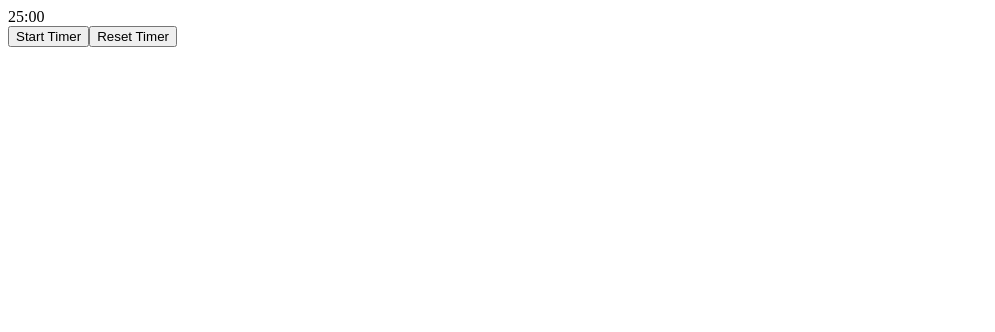
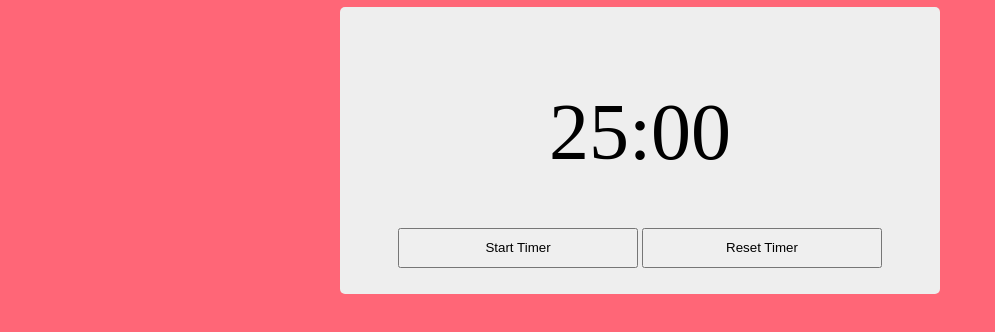
Before and after one commit to toastynerd/pom-tracker, a Preact app: page / in a window 1280 px wide. Shown: the whole page, without its empty margins (0-995 px from the left). Built offline with nearby package versions, Linux system fonts and the light colour scheme.

Commit message:
styling and org

```diff
--- /dev/null
+++ b/client/components/App.css
@@ -0,0 +1,9 @@
+.app {
+  display: flex;
+  width: 80%;
+  max-width: 600px;
+  background-color: #eee;
+  border-radius: 5px;
+  justify-content: center;
+  margin: -1px;
+}
--- a/client/components/App.js
+++ b/client/components/App.js
@@ -1,9 +1,11 @@
 import React from 'react';
 import { Timer } from './index';
 
+import './App.css'
+
 function App() {
   return (
-    <div>
+    <div className="app">
       <Timer />
     </div>
   )
--- /dev/null
+++ b/client/components/Timer/Timer.css
@@ -0,0 +1,19 @@
+.timer-container {
+  font-size: 5em;
+  width: 100%;
+  justify-content: center;
+  text-align: center;
+}
+
+.time-left {
+  width: 100%;
+  text-align: center;
+  margin-bottom: 2px;
+}
+
+.button {
+  width: 40%;
+  height: 3em;
+  margin: 2px;
+  margin-bottom: 2em;
+}
--- a/client/components/Timer/index.js
+++ b/client/components/Timer/index.js
@@ -1,4 +1,5 @@
 import React, {useEffect, useState} from 'react';
+import './Timer.css';
 
 function Timer() {
   const initSeconds = 1500; //25 minutes worth of seconds
@@ -31,28 +32,28 @@ function Timer() {
   };
 
   return (
-    <React.Fragment>
-      <div className="time-left">
+    <div className="timer-container">
+      <p className="time-left">
         <span className="minutes">
           {Math.floor(seconds / 60)}
         </span>:
         <span className="seconds">
           {Math.floor(seconds % 60).toString().padStart(2, '0')}
         </span>
-      </div>
+      </p>
       <button
-        className="timer start"
+        className="button start"
         onClick={toggle}
       >
         {isActive? 'Pause' : 'Start'} Timer
       </button>
       <button
-        className="timer reset"
+        className="button reset"
         onClick={reset}
       >
         Reset Timer
       </button>
-    </React.Fragment>
+    </div>
   )
 };
 
--- /dev/null
+++ b/client/index.css
@@ -0,0 +1,5 @@
+body {
+  display: flex;
+  background-color: #f67;
+  justify-content: center;
+}
--- a/client/index.html
+++ b/client/index.html
@@ -4,8 +4,7 @@
 	<meta charset="UTF-8">
 	<title>POM Tracker</title>
 </head>
-<body>
-  <main id="app"></main>
+<body id="app">
 	<script src="./index.js"></script>
 </body>
 </html>
--- a/client/index.js
+++ b/client/index.js
@@ -3,5 +3,7 @@ import ReactDOM from 'react-dom';
 
 import { App } from './components';
 
+import './index.css';
+
 const appDomNode = document.getElementById('app');
 ReactDOM.render(<App/>, appDomNode);
```
